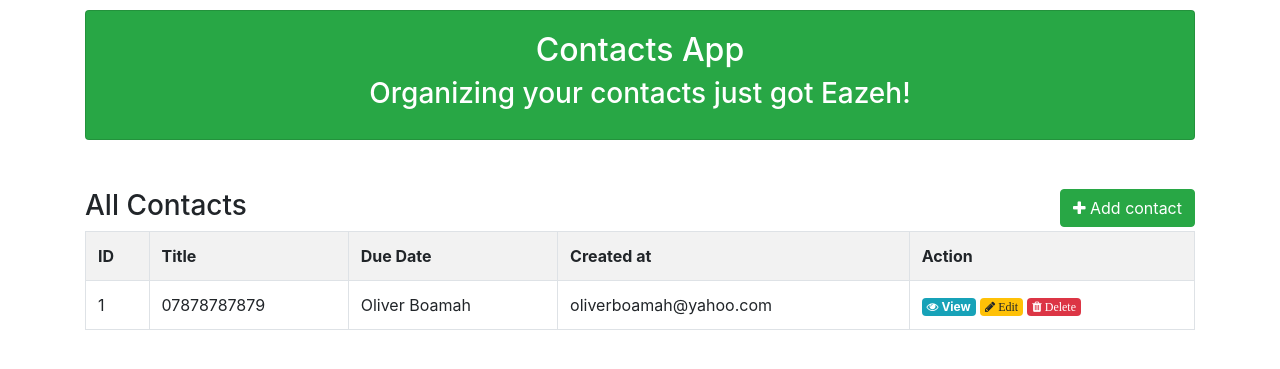
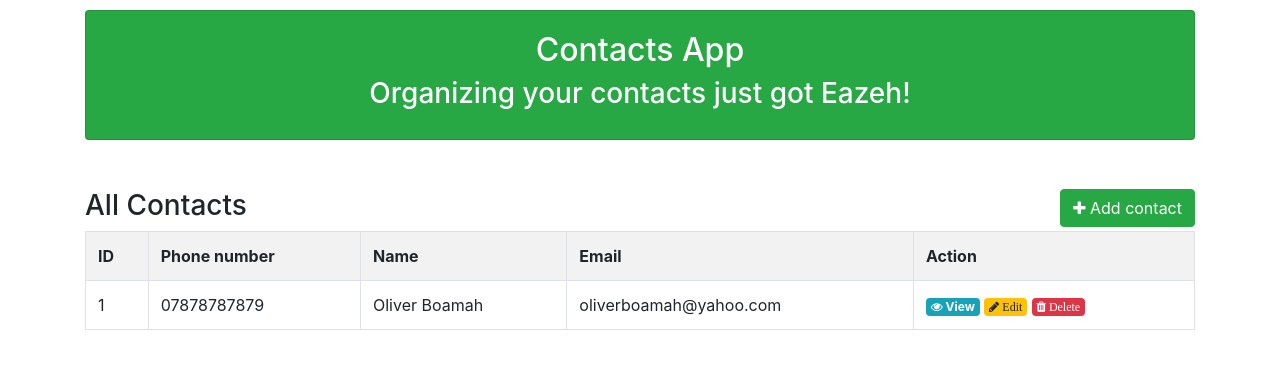
Before and after one commit to oliverboamah/mycontacts, a Django app: page /contacts/ in a window 1280 px wide. Shown: the top 369 px of the page. Run offline with Django 3.2, Linux system fonts and the light colour scheme; data comes from the database, SQL or seed files in the repository; both versions use the stored data as it was after the commit; some libraries are stand-ins or nearby versions.

Commit message:
Update contact app urls

```diff
--- a/contacts/templates/contacts/base.html
+++ b/contacts/templates/contacts/base.html
@@ -3,10 +3,10 @@
 <html lang="en">
 <head>
     <meta charset="UTF-8">
-    <title>Shouldo | {% block title %}{% endblock title %}</title>
+    <title>MyContacts | {% block title %}{% endblock title %}</title>
 
     {% block stylesheets %}
-        <link href="{% static 'tasks/bootstrap/css/bootstrap.css' %}" rel="stylesheet">
+        <link href="{% static 'bootstrap/css/bootstrap.css' %}" rel="stylesheet">
         <link rel="stylesheet"
               href="https://cdnjs.cloudflare.com/ajax/libs/font-awesome/4.7.0/css/font-awesome.min.css">
     {% endblock stylesheets %}
@@ -54,8 +54,8 @@
 </div>
 </div>
 {% block scripts %}
-    <script src="{% static 'tasks/bootstrap/js/jquery.js' %}" type="text/javascript"></script>
-    <script src="{% static 'tasks/bootstrap/js/bootstrap.js' %}" type="text/javascript"></script>
+    <script src="{% static 'bootstrap/js/jquery.js' %}" type="text/javascript"></script>
+    <script src="{% static 'bootstrap/js/bootstrap.js' %}" type="text/javascript"></script>
 {% endblock scripts %}
 </body>
 </html>
--- a/contacts/templates/contacts/index.html
+++ b/contacts/templates/contacts/index.html
@@ -10,9 +10,9 @@
     <table class="table table-striped table-bordered">
         <tr>
             <th>ID</th>
-            <th>Title</th>
-            <th>Due Date</th>
-            <th>Created at</th>
+            <th>Phone number</th>
+            <th>Name</th>
+            <th>Email</th>
             <th>Action</th>
         </tr>
         {% for contact in contacts %}
@@ -22,7 +22,7 @@
                 <td>{{ contact.name }}</td>
                 <td>{{ contact.email }}</td>
                 <td>
-                    <a href="{% url 'tasks:detail' task.id %}"><span class="badge badge-info"><i
+                    <a href="{% url 'contacts:show' contact.id %}"><span class="badge badge-info"><i
                             class="fa fa-eye"></i> View</span></a>
                     <a id="{{ contact.id }}" class="update-contact" href="javascript: void(0)"><span
                             class="badge badge-warning"
@@ -39,7 +39,7 @@
     <div id="exampleModal" class="modal" tabindex="-1" role="dialog">
         <div class="modal-dialog" role="document">
             <div class="modal-content">
-                <form action="/create" method="post" enctype="multipart/form-data">
+                <form action="{% url 'contacts:create' %}" method="post" enctype="multipart/form-data">
                     {% csrf_token %}
                     <div class="modal-header">
                         <h3>Add Contact</h3>
--- a/contacts/urls.py
+++ b/contacts/urls.py
@@ -2,14 +2,40 @@ from django.conf.urls import url
 
 from contacts.views import contact_views
 
+app_name = 'contacts'
+
 urlpatterns = [
+    url(
+        regex=r'^$',
+        view=contact_views.get_all_contacts,
+        name='index'
+    ),
 
-    url('', contact_views.get_all_contacts),
-    url('contacts/create', contact_views.create_contact),
-    url('contacts/update/<int:id>', contact_views.update_contact),
-    url('contacts/delete/<int:id>', contact_views.delete_contact),
-    url('contacts/contacts-detail/<int:id>', contact_views.get_contact),
+    url(
+        regex=r'^create/$',
+        view=contact_views.create_contact,
+        name='create'
+    ),
 
-    # json get request
-    url('contacts/get-contact-json/<int:id>', contact_views.get_contact_json)
+    url(
+        regex=r'^update/(?P<contact_id>\d+)$',
+        view=contact_views.update_contact,
+        name='update'
+    ),
+
+    url(
+        regex=r'^delete/(?P<contact_id>\d+)$',
+        view=contact_views.delete_contact,
+        name='delete'
+    ),
+    url(
+        regex=r'^contacts-detail/(?P<contact_id>\d+)$',
+        view=contact_views.get_contact,
+        name='show'
+    ),
+    url(
+        regex=r'^get-contact-json/(?P<contact_id>\d+)$',
+        view=contact_views.get_contact_json,
+        name='get-contact-json'
+    ),
 ]
--- a/contacts/views/contact_views.py
+++ b/contacts/views/contact_views.py
@@ -19,10 +19,10 @@ def create_contact(request):
     except Exception as e:
         messages.error(request, e)
 
-    return redirect('contacts/')
+    return redirect('contacts:index')
 
 
-# delete task
+# delete contact
 def delete_contact(request, id):
     try:
         contact = Contact.objects.get(pk=id)
@@ -32,7 +32,7 @@ def delete_contact(request, id):
     except Exception as e:
         messages.error(request, e)
 
-    return redirect('contacts/')
+    return redirect('contacts:delete')
 
 
 # update contact
@@ -46,7 +46,7 @@ def update_contact(request, id):
         except Exception as e:
             messages.error(request, e)
 
-        return redirect('contacts/')
+        return redirect('contacts:update')
 
 
 # retrieve all contacts
--- a/mycontacts/urls.py
+++ b/mycontacts/urls.py
@@ -16,9 +16,8 @@ Including another URLconf
 from django.conf.urls import url, include
 from django.contrib import admin
 
-import contacts
 
 urlpatterns = [
     url(r'^admin/', admin.site.urls),
-    url('contacts/', include('contacts.urls'))
+    url(r'^contacts/', include('contacts.urls'))
 ]
```
Also changed, not shown: db.sqlite3.
